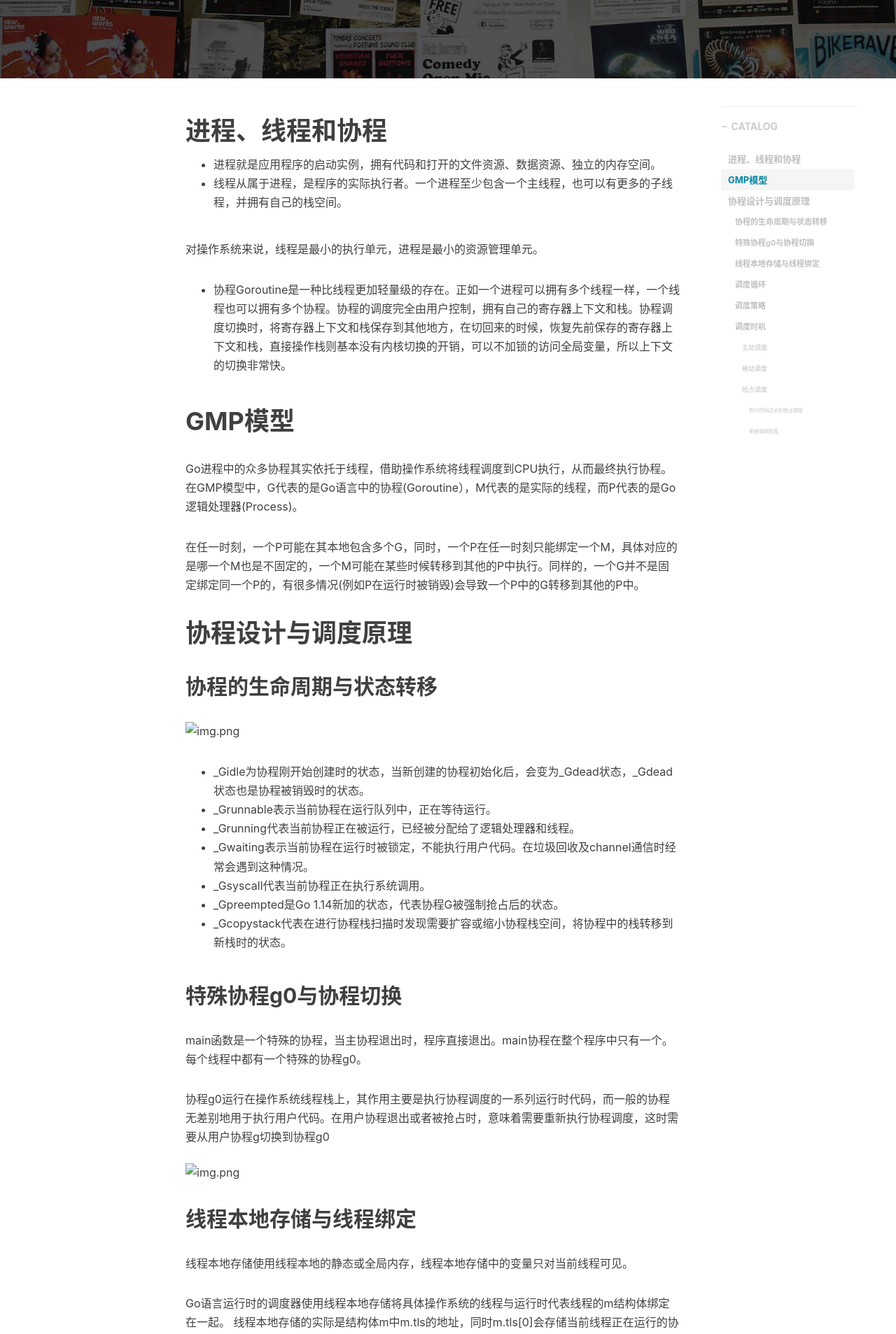
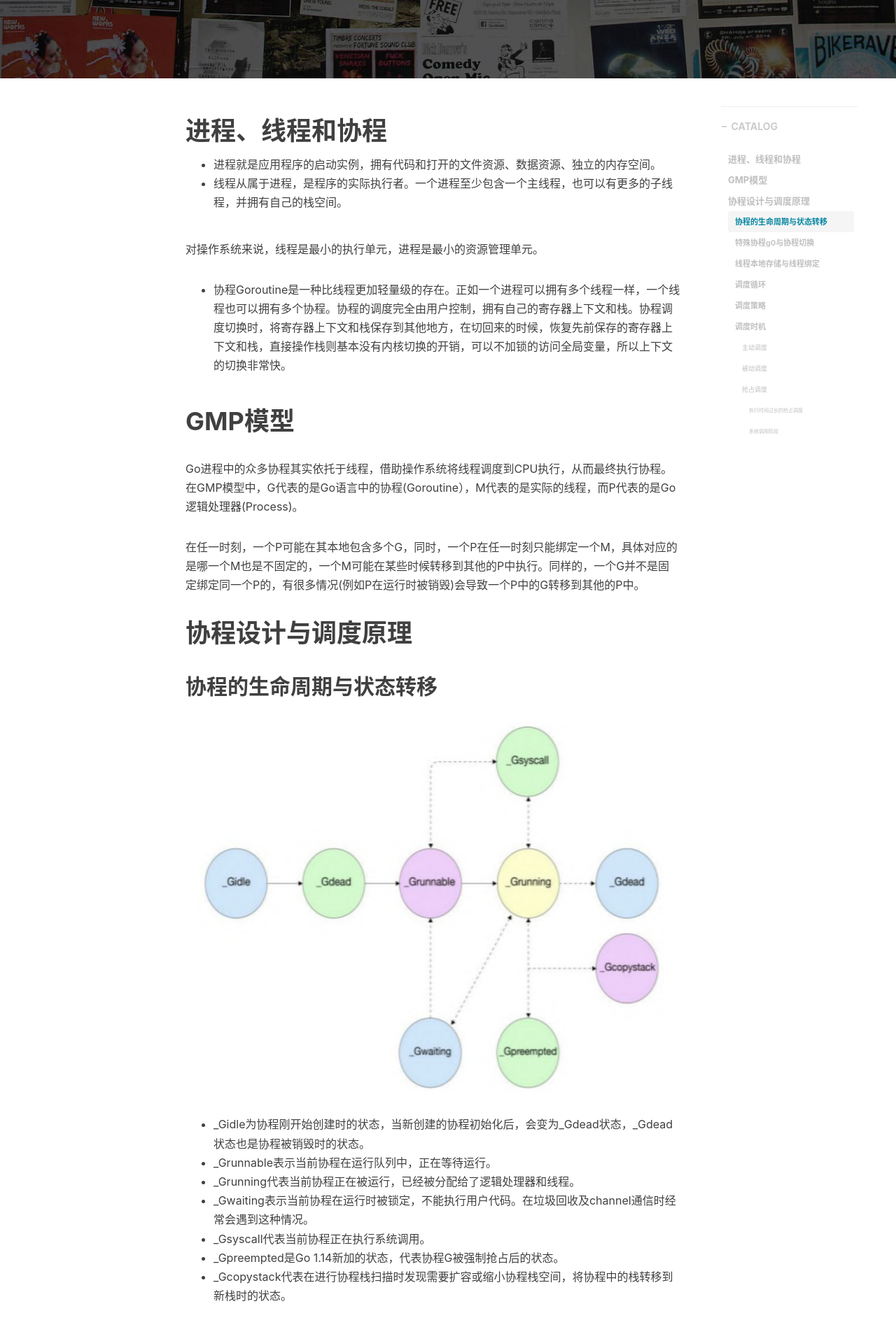
Before and after one commit to wangchanggan/wangchanggan.github.io, a Jekyll site: the page built from _posts/2023-01-24-Golang协程.md, in a window 1280 px wide. Shown: the part 345-2252 px from the top of the page at 70% size. Built offline with Jekyll 4.4.1, drawn with Linux system fonts in a browser that asks for light colours; nearby versions of some CDN libraries; comment, search, counter and statistics services are not loaded.

Commit message:
Golang协程

```diff
--- a/_posts/2023-01-24-Golang协程.md
+++ b/_posts/2023-01-24-Golang协程.md
@@ -21,7 +21,7 @@
 
 # 协程设计与调度原理
 ## 协程的生命周期与状态转移
-![img.png](../img/in-post/Golang/the-life-cycle-and-state-transition-of-the-process.png)
+![](/img/in-post/Golang/the-life-cycle-and-state-transition-of-the-process.png)
 * _Gidle为协程刚开始创建时的状态，当新创建的协程初始化后，会变为_Gdead状态，_Gdead状态也是协程被销毁时的状态。
 * _Grunnable表示当前协程在运行队列中，正在等待运行。
 * _Grunning代表当前协程正在被运行，已经被分配给了逻辑处理器和线程。
@@ -34,7 +34,7 @@
 main函数是一个特殊的协程，当主协程退出时，程序直接退出。main协程在整个程序中只有一个。每个线程中都有一个特殊的协程g0。
 
 协程g0运行在操作系统线程栈上，其作用主要是执行协程调度的一系列运行时代码，而一般的协程无差别地用于执行用户代码。在用户协程退出或者被抢占时，意味着需要重新执行协程调度，这时需要从用户协程g切换到协程g0
-![img.png](../img/in-post/Golang/special-goroutine-g0-and-goroutine-switching.png)
+![](/img/in-post/Golang/special-goroutine-g0-and-goroutine-switching.png)
 ## 线程本地存储与线程绑定
 线程本地存储使用线程本地的静态或全局内存，线程本地存储中的变量只对当前线程可见。
 
@@ -60,6 +60,7 @@
 4. 如果局部运行队列满了，那么调度器会将局部运行队列的一半放入全局队列。
 5. 如果全局队列也没有找到要执行的G，则会尝试从其他的P中窃取可用的协程，将要窃取的P本地运行队列中G个数的一半放入自己的运行队列中。
 6. 正常的程序基本都能获取到要运行的G，如果窃取不到任务，那么当前的P会解除与M的绑定，P会被放入空闲P队列中，而与P绑定的M没有任务可做，进入休眠状态。
+
 ## 调度时机
 ### 主动调度
 协程可以选择主动让渡自己的执行权利，这主要是通过用户在代码中执行runtime.Gosched函数实现的。在大多数情况下，用户并不需要执行此函数，因为Go语言编译器会在调用函数之前插入检查代码，判断该协程是否需要被抢占。但是有一些特殊的情况，例如一个密集计算，无限for循环的场景，这种场景由于没有抢占的时机，在Go1.14版本之前是无法被抢占的。Go 1.14之后的版本对于长时间执行的协程使用了操作系统的信号机制进行强制抢占。这种方式需要进入操作系统的内核，速度比不上用户直接调度的runtime.Gosched函数。
```
Also changed, not shown: other parts of _posts/2023-01-24-Golang协程.md (+2 -2 lines), _posts/2023-01-24-Golang数组与切片.md (+3 -3 lines).
